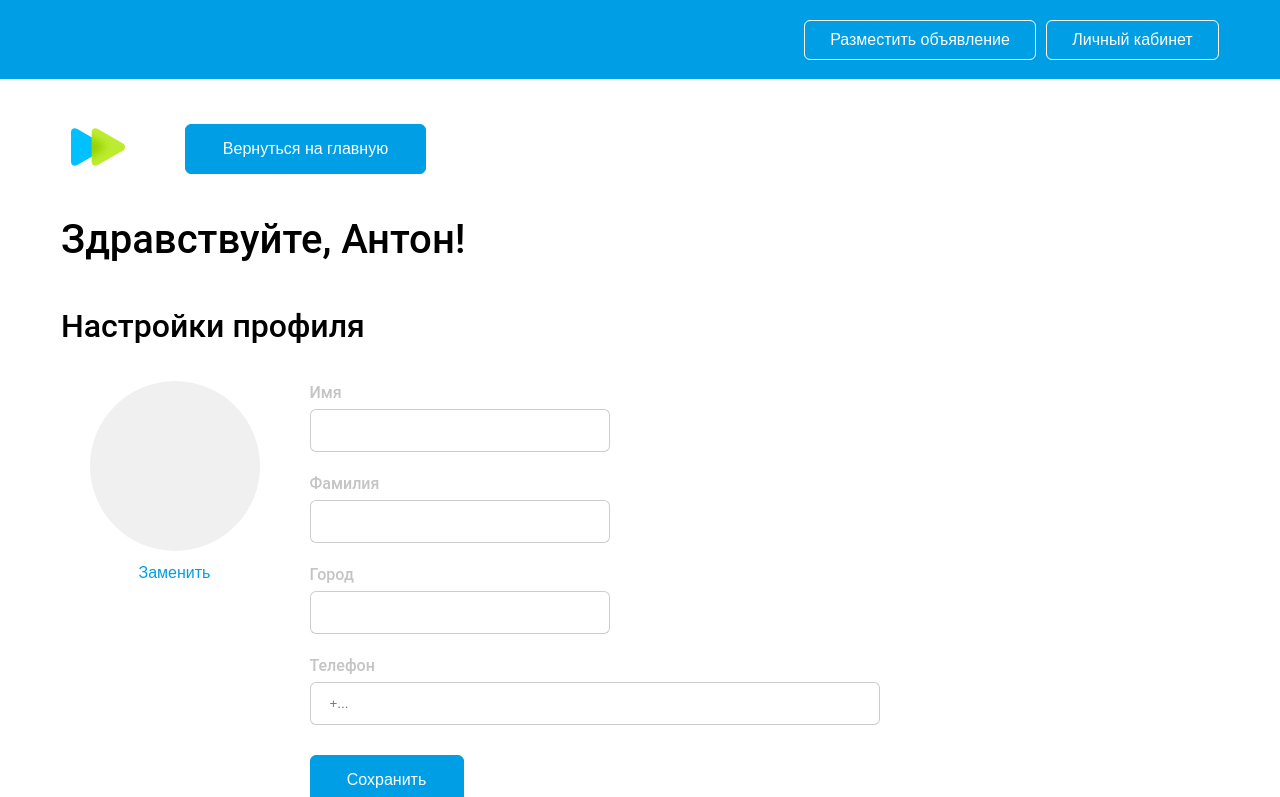
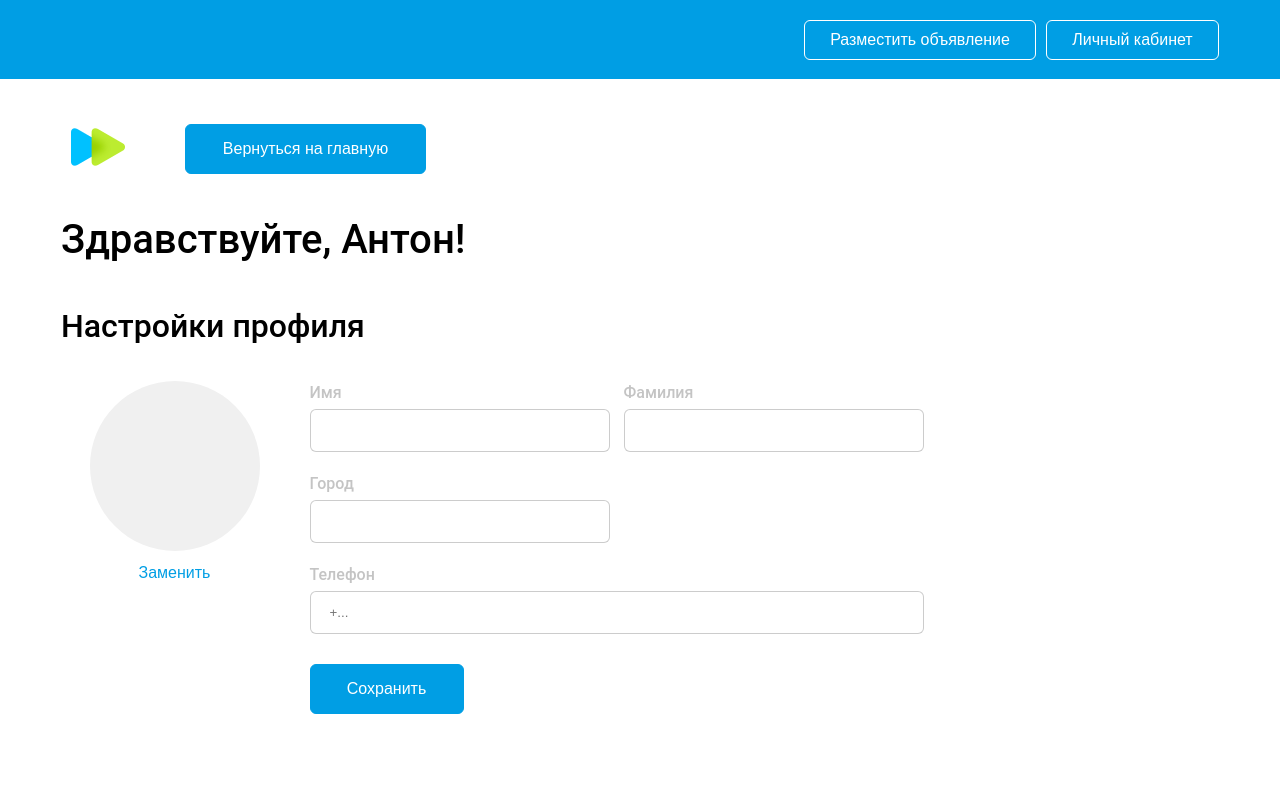
Before and after one commit to katerinanosova/newMarketplace, a React (Create React App) app: page /profile in a window 1280 px wide. Shown: the top 797 px of the page. Built offline with nearby package versions, Linux system fonts and the light colour scheme.

Commit message:
Адаптив Profile

```diff
--- a/src/Pages/Profile/Profile.jsx
+++ b/src/Pages/Profile/Profile.jsx
@@ -31,6 +31,7 @@ export const Profile = ({ products }) => {
 
                     <S.SettingsRight>
                       <S.SettingsForm>
+                        <S.SettingsNameBox>
                           <S.SettingsDiv>
                             <S.SettingsLabel htmlFor='settings-fname'>
                               Имя
@@ -52,7 +53,7 @@ export const Profile = ({ products }) => {
                               placeholder=''
                             />
                           </S.SettingsDiv>
-
+                        </S.SettingsNameBox>
                         <S.SettingsDiv>
                           <S.SettingsLabel htmlFor='settings-city'>
                             Город
--- a/src/Pages/Profile/Profile.styled.js
+++ b/src/Pages/Profile/Profile.styled.js
@@ -102,10 +102,12 @@ export const MainContainer = styled.div`
   margin: 0 auto;
   padding: 0px 10px 79px;
   font-family: 'Roboto', sans-serif;
+
   @media screen and (max-width: 890px) {
     padding: 85px 0px 84px;
   }
-  @media screen and (max-width: 620px) {
+
+  @media screen and (max-width: 590px) {
     padding: 85px 0px 84px;
   }
 `;
@@ -255,6 +257,13 @@ export const SettingsChangePhoto = styled.a`
 
 export const SettingsRight = styled.div`
   width: 564px;
+  display: flex;
+  flex-direction: column;
+
+  @media screen and (max-width: 620px) {
+    width: 100%;
+  }
+
   @media screen and (max-width: 620px) {
     width: 100%;
   }
@@ -263,15 +272,31 @@ export const SettingsRight = styled.div`
 export const SettingsDiv = styled.div`
   display: inline-block;
   margin: 0 7px 20px;
+
   @media screen and (max-width: 620px) {
     margin: 0 0px 18px;
   }
 `;
 
+export const SettingsNameBox = styled.div`
+  display: flex;
+
+  @media screen and (max-width: 890px) {
+    flex-direction: column;
+  }
+
+`
+
 export const SettingsForm = styled.div`
   width: 564px;
   display: flex;
+  flex-direction: column;
   flex-wrap: wrap;
+
+  @media screen and (max-width: 620px) {
+    width: 100%;
+  }
+
   @media screen and (max-width: 620px) {
     width: 100%;
     flex-direction: column;
@@ -305,6 +330,11 @@ export const SettingsLabel = styled.label`
 
 export const SettingsFName = styled(SettingsInput)`
   width: 300px;
+
+  @media screen and (max-width: 890px) {
+    width: 500px;
+  }
+
   @media screen and (max-width: 620px) {
     width: 100%;
   }
@@ -312,6 +342,11 @@ export const SettingsFName = styled(SettingsInput)`
 
 export const SettingsLName = styled(SettingsInput)`
   width: 300px;
+
+  @media screen and (max-width: 890px) {
+    width: 500px;
+  }
+
   @media screen and (max-width: 620px) {
     width: 100%;
   }
@@ -319,13 +354,23 @@ export const SettingsLName = styled(SettingsInput)`
 
 export const SettingsCity = styled(SettingsInput)`
   width: 300px;
+
+  @media screen and (max-width: 890px) {
+    width: 500px;
+  }
+
   @media screen and (max-width: 620px) {
     width: 100%;
   }
 `;
 
 export const SettingsPhone = styled(SettingsInput)`
-  width: 570px;
+  width: 614px;
+
+  @media screen and (max-width: 890px) {
+    width: 500px;
+  }
+
   @media screen and (max-width: 620px) {
     width: 100%;
   }
@@ -366,6 +411,9 @@ export const MainTitle = styled.h3`
 export const MainContent = styled.div`
   width: 100%;
   margin: 0 auto;
+  display: flex;
+  justify-content: center;
+
   @media screen and (max-width: 620px) {
     width: 100%;
     margin: 0 auto;
@@ -397,18 +445,21 @@ export const ContentCards = styled.div`
 
   @media screen and (max-width: 1158px) {
     display: grid;
-    grid-template-columns: repeat(3, 270px);
+    grid-template-columns: repeat(3, 1fr);
   }
 
   @media screen and (max-width: 890px) {
+    width: 600px;
     display: grid;
-    grid-template-columns: repeat(2, 270px);
+    grid-template-columns: repeat(2, 1fr);
   }
 
   @media screen and (max-width: 620px) {
+    max-width: 550px;
+    padding-left: 16px;
+    padding-right: 16px;
     display: grid;
-    grid-template-columns: repeat(2, 137px);
-    grid-auto-rows: 293px;
+    grid-template-columns: repeat(2, 1fr);
     grid-gap: 10px 10px;
     justify-content: center;
     height: 596px;
```
Lines whose indentation alone changed are shown as unchanged.
